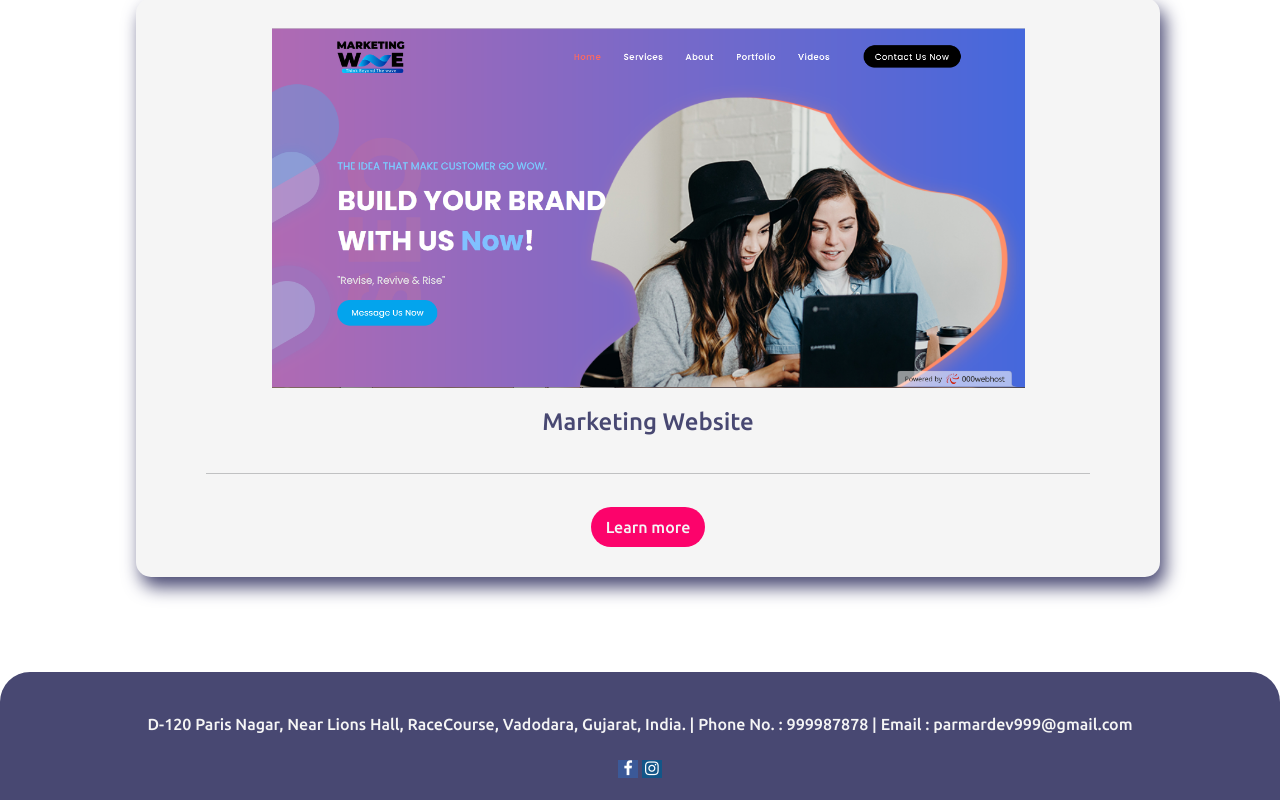
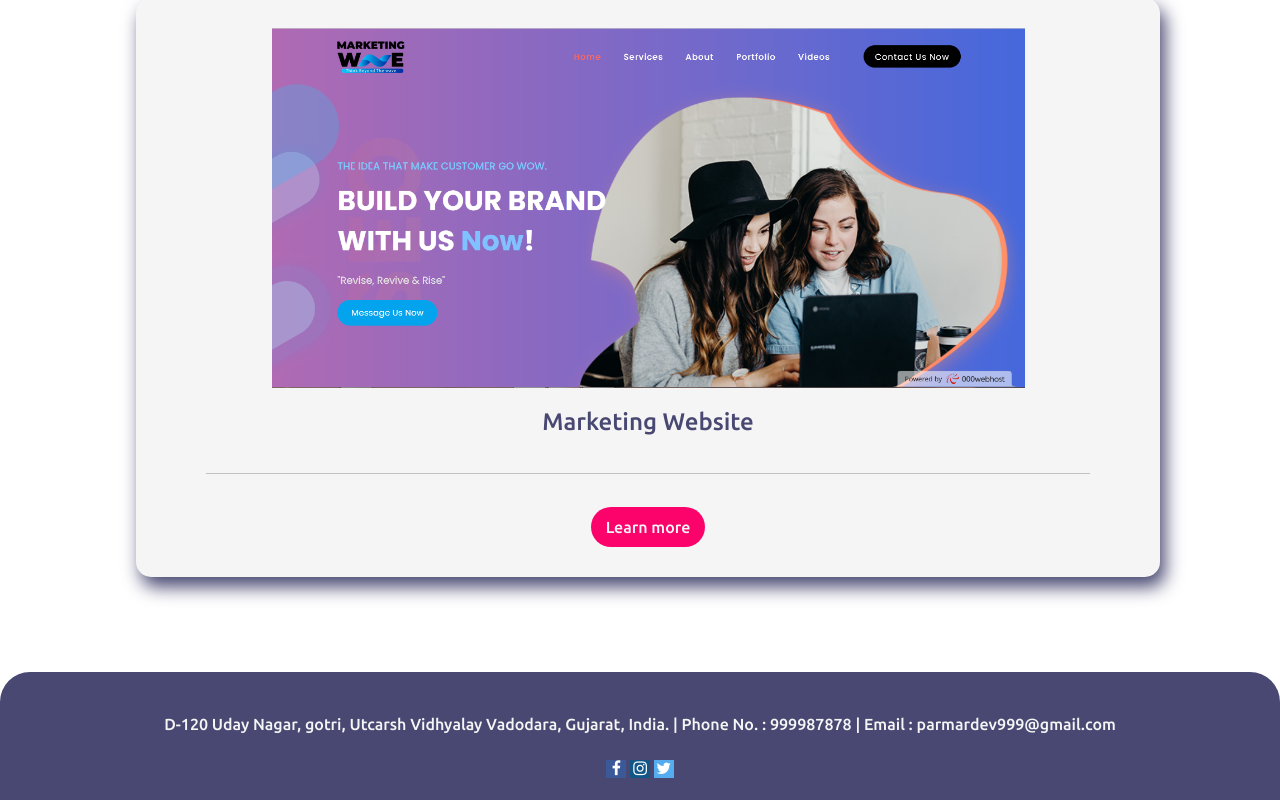
Before and after one commit to DEVANG-2021/Portfolio, a plain HTML site: page index.html in a window 1280 px wide. Shown: the part 2810-3610 px from the top of the page. Drawn offline with nearby package versions, Linux system fonts and the light colour scheme.

Commit message:
Update index.html

```diff
--- a/index.html
+++ b/index.html
@@ -46,12 +46,11 @@
                  <p>Hello World,My name is Devang Parmar.I am 20 years old from India and studying at A.D.Patel institute of Technology.</p>
                   <a href="#" class="ctn">About Me</a>
              </div>
-             <div class="image-col">
+           <div class="image-col">
                  <div class="image-gallery">
-                  <img src="image/image.jpeg">
+                  <img src="image/image.jpeg"/>
                  </div>
-                 </div>
-
+                </div>
 
         </div>
     </section>
@@ -96,10 +95,10 @@
 
 
     <section class="footer" id="footer">
-        <p>D-120 Paris Nagar, Near Lions Hall, RaceCourse, Vadodara, Gujarat, India. | Phone No. : 999987878 | Email : parmardev999@gmail.com</p>
+        <p>D-120 Uday Nagar, gotri, Utcarsh Vidhyalay Vadodara, Gujarat, India. | Phone No. : 999987878 | Email : parmardev999@gmail.com</p>
         <a href="#" class="fa fa-facebook"></a>
         <a href="#" class="fa fa-instagram"></a>
-
+        <a href="#" class="fa fa-twitter"></a>
         </section>
 
        <script>
```
